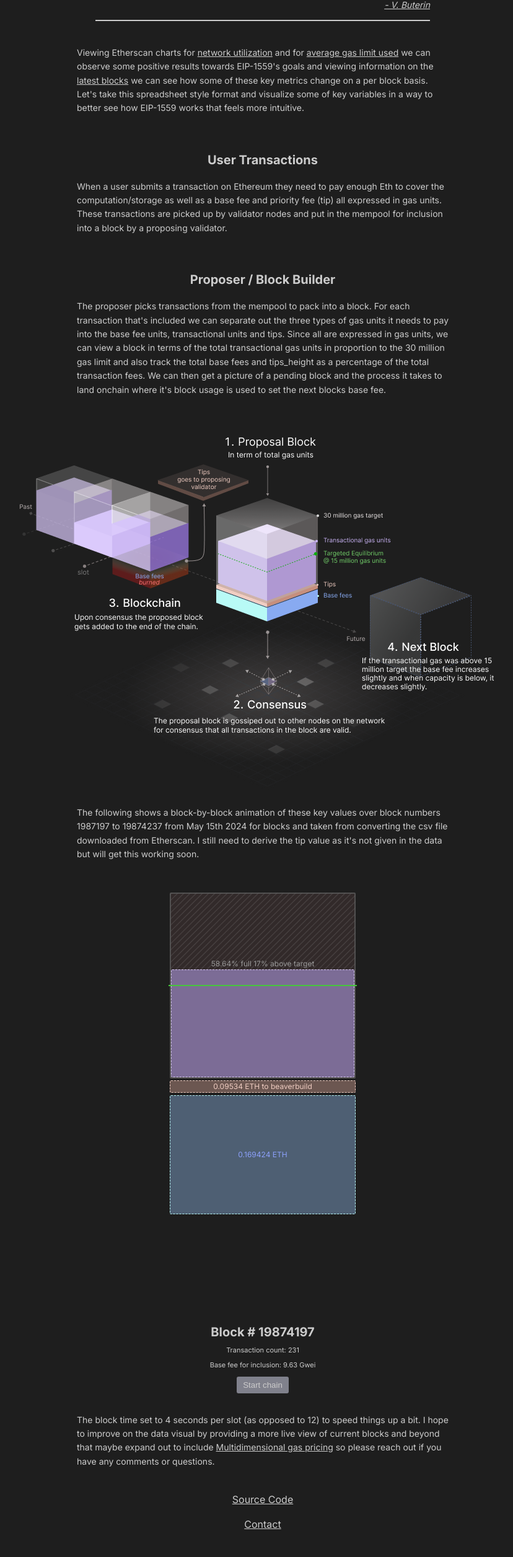
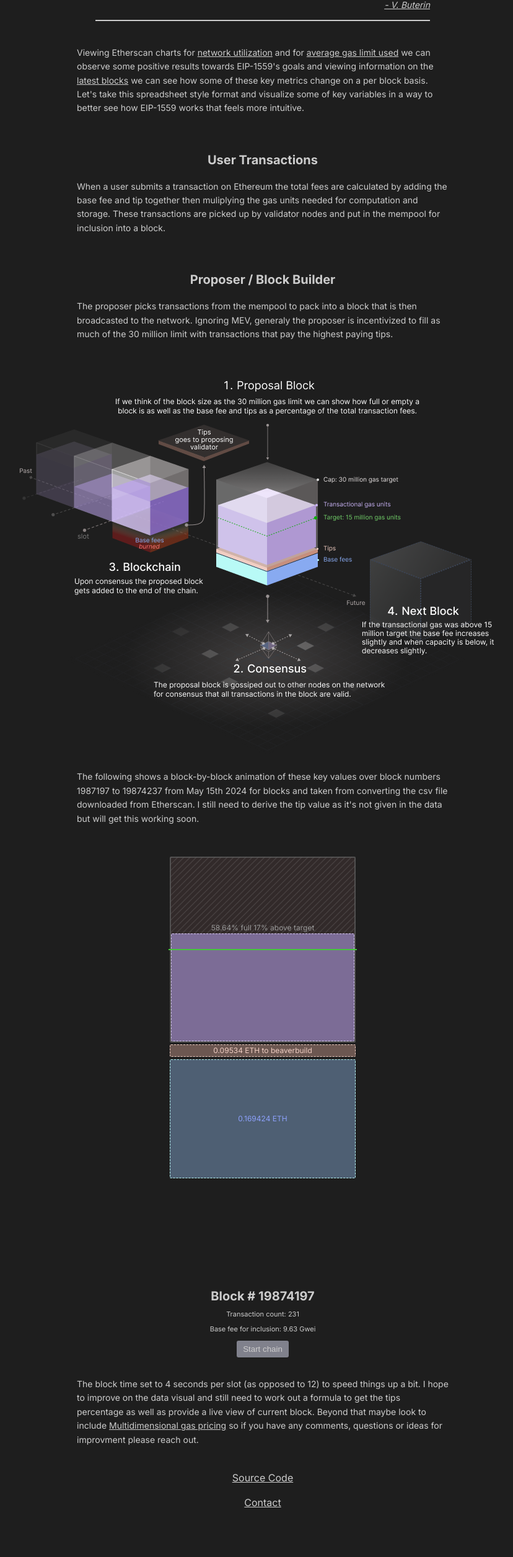
Before and after one commit to Greg-Johns/eip1559, a Next.js app: page / in a window 1280 px wide. Shown: the part 817-3329 px from the top of the page at 62% size, without its empty margins (216-1044 px from the left). Built offline with nearby package versions, Linux system fonts and the light colour scheme.

Commit message:
more better words

```diff
--- a/src/pages/index.tsx
+++ b/src/pages/index.tsx
@@ -114,12 +114,12 @@
 
         <h3>User Transactions</h3>
         <p>
-          When a user submits a transaction on Ethereum they need to pay enough Eth to cover the computation/storage as well as a base fee and priority fee (tip) all expressed in gas units. These transactions are picked up by validator nodes and put in the mempool for inclusion into a block by a proposing validator.
+          When a user submits a transaction on Ethereum the total fees are calculated by adding the base fee and tip together then muliplying the gas units needed for computation and storage. These transactions are picked up by validator nodes and put in the mempool for inclusion into a block.
         </p>
 
         <h3>Proposer / Block Builder</h3>
         <p>
-          The proposer picks transactions from the mempool to pack into a block. For each transaction that&#39;s included we can separate out the three types of gas units it needs to pay into the base fee units, transactional units and tips. Since all are expressed in gas units, we can view a block in terms of the total transactional gas units in proportion to the 30 million gas limit and also track the total base fees and tips_height as a percentage of the total transaction fees. We can then get a picture of a pending block and the process it takes to land onchain where it's block usage is used to set the next blocks base fee.
+          The proposer picks transactions from the mempool to pack into a block that is then broadcasted to the network. Ignoring MEV, generaly the proposer is incentivized to fill as much of the 30 million limit with transactions that pay the highest paying tips.
         </p>
 
 
@@ -131,10 +131,27 @@
           The following shows a block-by-block animation of these key values over block numbers 1987197 to 19874237 from May 15th 2024 for blocks and taken from converting the csv file downloaded from Etherscan. I still need to derive the tip value as it's not given in the data but will get this working soon.
         </p>
 
+        {/*
+        tu x (bf + tip)
+        1200 X (10 gwei + 5 gwei) = 18000 gwei
+
+        baseFee: 10.08 Gwei,
+        gasUsed: 9,553,962,
+        gasUsedPercentage: 31.85%,
+        percentOfGasTarget: -36%,
+
+        reward: 0.03204 ETH, <- what % of total transaction fees
+        burntFeesEth: 0.09638,
+        burntFeesPercentage: 75.04% <- of total transaction fees
+        users base fee total = baseFee * transactional gas units
+        */}
+
         <div id='container'>
           <Block block_bg_img={block_bg_img}>
             <GasUsed gas_used_percentage={gas_used_percentage}>
-              <GasUsedValue>{gas_used_percentage} full {gas_target} {gas_target?.[0] === '-' ? 'below' : 'above'} target</GasUsedValue>
+              <GasUsedValue>
+                {gas_used_percentage} full {gas_target} {gas_target?.[0] === '-' ? 'below' : 'above'} target
+              </GasUsedValue>
             </GasUsed>
           </Block>
           <GeneralEqualibrium />
@@ -167,7 +184,7 @@
         </div> */}
 
         <p>
-          The block time set to 4 seconds per slot (as opposed to 12) to speed things up a bit. I hope to improve on the data visual by providing a more live view of current blocks and beyond that maybe expand out to include <Link href="https://vitalik.eth.limo/general/2024/05/09/multidim.html?">Multidimensional gas pricing</Link> so please reach out if you have any comments or questions.</p>
+          The block time set to 4 seconds per slot (as opposed to 12) to speed things up a bit. I hope to improve on the data visual and still need to work out a formula to get the tips percentage as well as provide a live view of current block. Beyond that maybe look to include <Link href="https://vitalik.eth.limo/general/2024/05/09/multidim.html?">Multidimensional gas pricing</Link> so if you have any comments, questions or ideas for improvment please reach out.</p>
 
         <footer>
           <Link href="https://github.com/Greg-Johns/eip1559">
```
Also changed, not shown: public/block_flow.png, public/eth_fuel.png.
